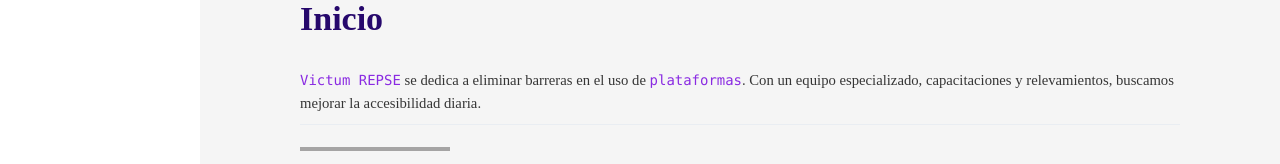
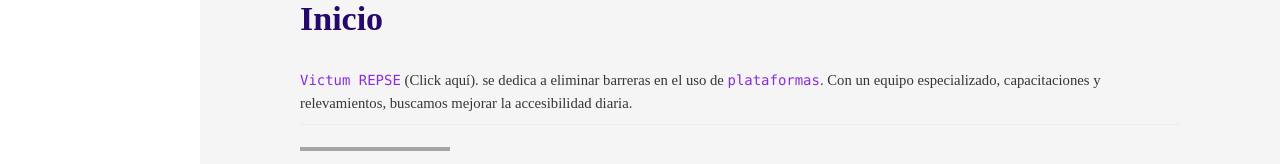
Before and after one commit to ucm23/help-victum-repse, a React (Vite) app: page / in a window 1280 px wide. Shown: the part 392-556 px from the top of the page. Built offline with nearby package versions, Linux system fonts and the light colour scheme; a web font is replaced by a local one.

Commit message:
(Add) 28-02-24.v2

```diff
--- a/src/pages/Index.jsx
+++ b/src/pages/Index.jsx
@@ -15,11 +15,13 @@ import {
     LeftOutlined
 } from '@ant-design/icons';
 
+const link = ' (<a target="_blank" href="https://development.victum-re.online/">Click aquí</a>).'
+
 const data = {
     '/': {
         index: 0,
         title: 'Inicio',
-        intro: '<Kbd>Victum REPSE</Kbd> se dedica a eliminar barreras en el uso de <Kbd>plataformas</Kbd>. Con un equipo especializado, capacitaciones y relevamientos, buscamos mejorar la accesibilidad diaria.',
+        intro: '<Kbd>Victum REPSE</Kbd>'+link+' se dedica a eliminar barreras en el uso de <Kbd>plataformas</Kbd>. Con un equipo especializado, capacitaciones y relevamientos, buscamos mejorar la accesibilidad diaria.',
         'sub-title-1': '¿A qué nos referimos con AYUDA?',
         'sub-conte-1': 'El presente <Kbd>manual</Kbd> o ambiente nos da un <Kbd>desglose</Kbd> de como son los flujos de los procesos en cada uno de los módulos en Victum REPSE (es decir; asistencia, apoyo o colaboración). <br/><br/>También puede hacer referencia a información o recursos que facilitan la comprensión o resolución de problemas.',
         'sub-title-2': 'Estructura de cada proceso',
@@ -56,7 +58,7 @@ const data = {
         'sub-title-2': 'Conceptos a tomar en cuenta',
         'sub-descr-2': 'Para que el proceso de Alta y aprobación de proveedores se pueda llevar acabo, es necesario tomar en cuenta los siguientes <Kbd>criterios</Kbd>:',
         'sub-pros--2': [
-            'Por parte de los <Kbd>Proveedores</Kbd>: Tener conocimiento de como entrar a la plataforma.',
+            'Por parte de los <Kbd>Proveedores</Kbd>: Tener conocimiento de como entrar a la plataforma'+link,
             'Por parte de los <Kbd>Proveedores</Kbd>: Conferir ciertos datos generales y documentos.',
             'Por parte de los <Kbd>Administradores</Kbd>: Verificar y validar con <Kbd>responsabilidad</Kbd> cada uno de los datos proporcionados por los proveedores.',
         ],
@@ -93,7 +95,7 @@ const data = {
         'sub-descr-2': 'Para que el proceso de Alta de nuevos usuarios se pueda llevar acabo, es necesario tomar en cuenta los siguientes <Kbd>criterios</Kbd>:',
         'sub-pros--2': [
             'Por parte de los <Kbd>Administradores</Kbd>: Verificar y validar con <Kbd>responsabilidad</Kbd> cada uno de los datos proporcionados para cada uno de los nuevos usuarios.',
-            'Por parte de los <Kbd>Proveedores</Kbd>: Tener conocimiento de como entrar a la plataforma (<a href="https://development.victum-re.online/">Click aquí</a>).',
+            'Por parte de los <Kbd>Proveedores</Kbd>: Tener conocimiento de como entrar a la plataforma'+link,
         ],
         'sub-title-3': 'Diagrama de flujo',
         'sub-descr-3': 'Un <Kbd>ejemplo</Kbd> del proceso de Alta de nuevos usuarios, se <Kbd>visualiza</Kbd> y <Kbd>separa</Kbd> la participación de cada <Kbd>rol</Kbd> involucrado:',
```
